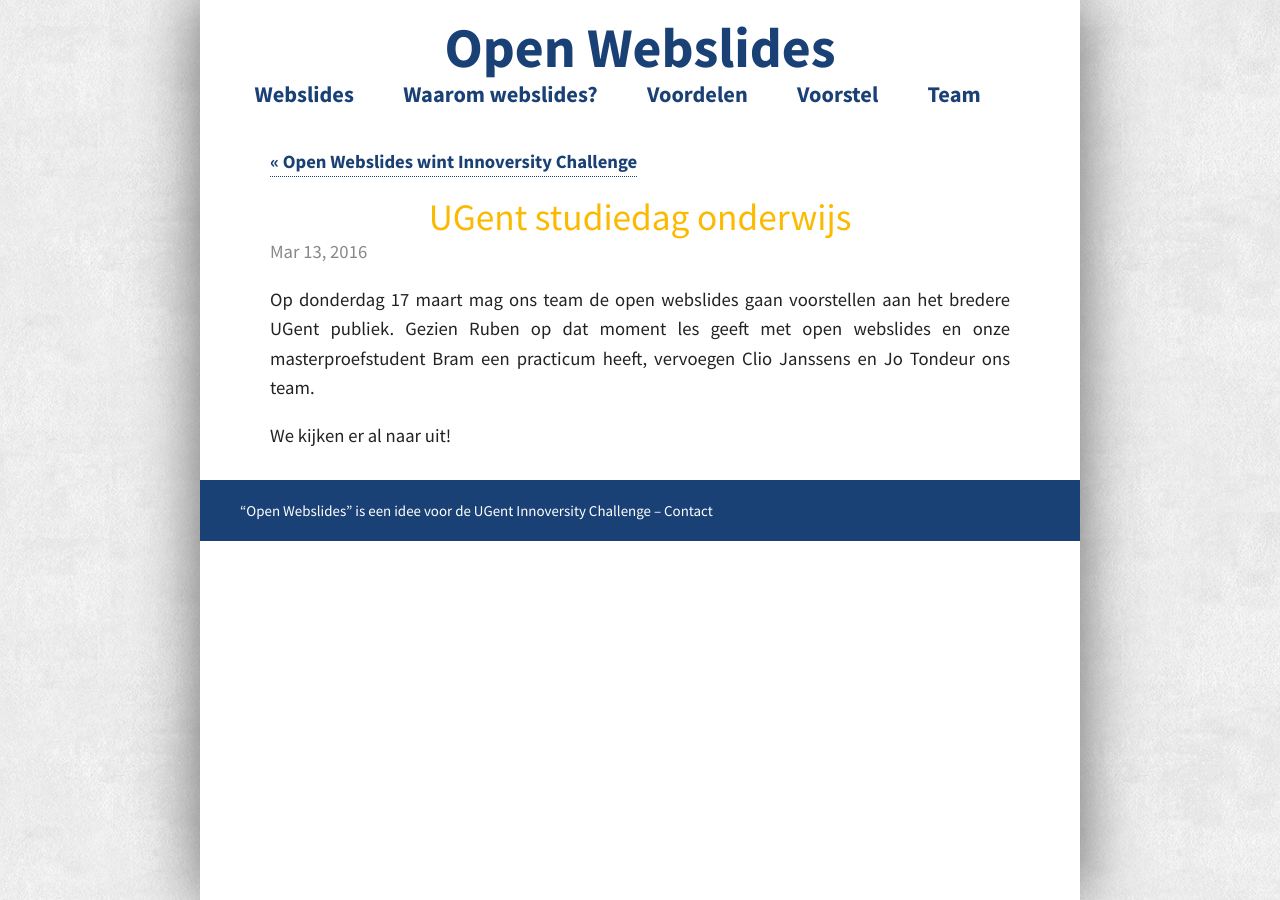
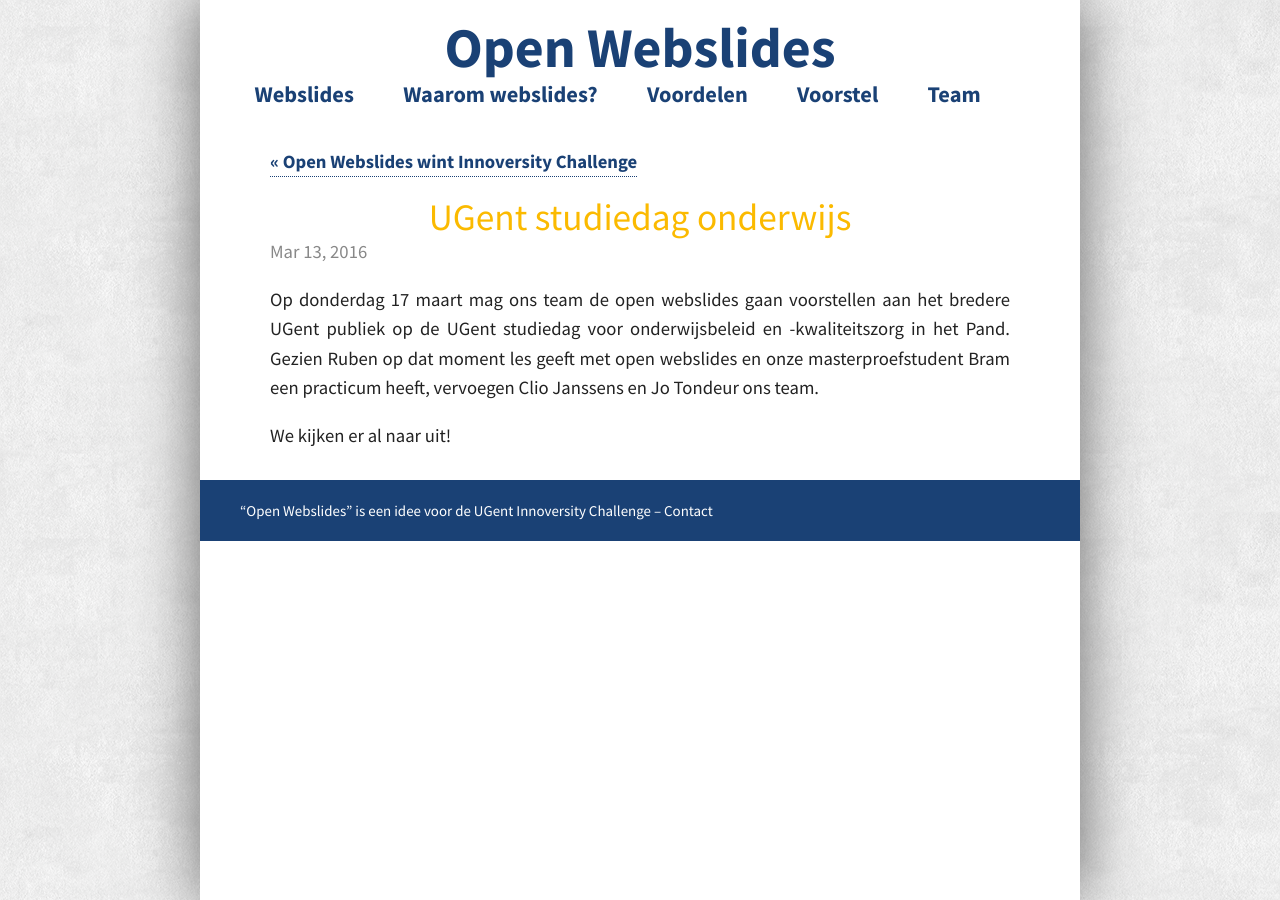
Before and after one commit to OpenWebslides/openwebslides.github.io-old, a Jekyll site: the page built from _posts/2016-03-13-March-17.md, in a window 1280 px wide. Built offline with Jekyll 4.4.1, drawn with Linux system fonts in a browser that asks for light colours.

Commit message:
Add event information

```diff
--- a/_posts/2016-03-13-March-17.md
+++ b/_posts/2016-03-13-March-17.md
@@ -3,7 +3,7 @@
 title: "UGent studiedag onderwijs"
 date: 2016-03-13 12:00:00 +0100
 ---
-Op donderdag 17 maart mag ons team de open webslides gaan voorstellen aan het bredere UGent publiek.
+Op donderdag 17 maart mag ons team de open webslides gaan voorstellen aan het bredere UGent publiek op de UGent studiedag voor onderwijsbeleid en -kwaliteitszorg in het Pand.
 Gezien Ruben op dat moment les geeft met open webslides en onze masterproefstudent Bram een practicum heeft,
 vervoegen Clio Janssens en Jo Tondeur ons team.
 
```
